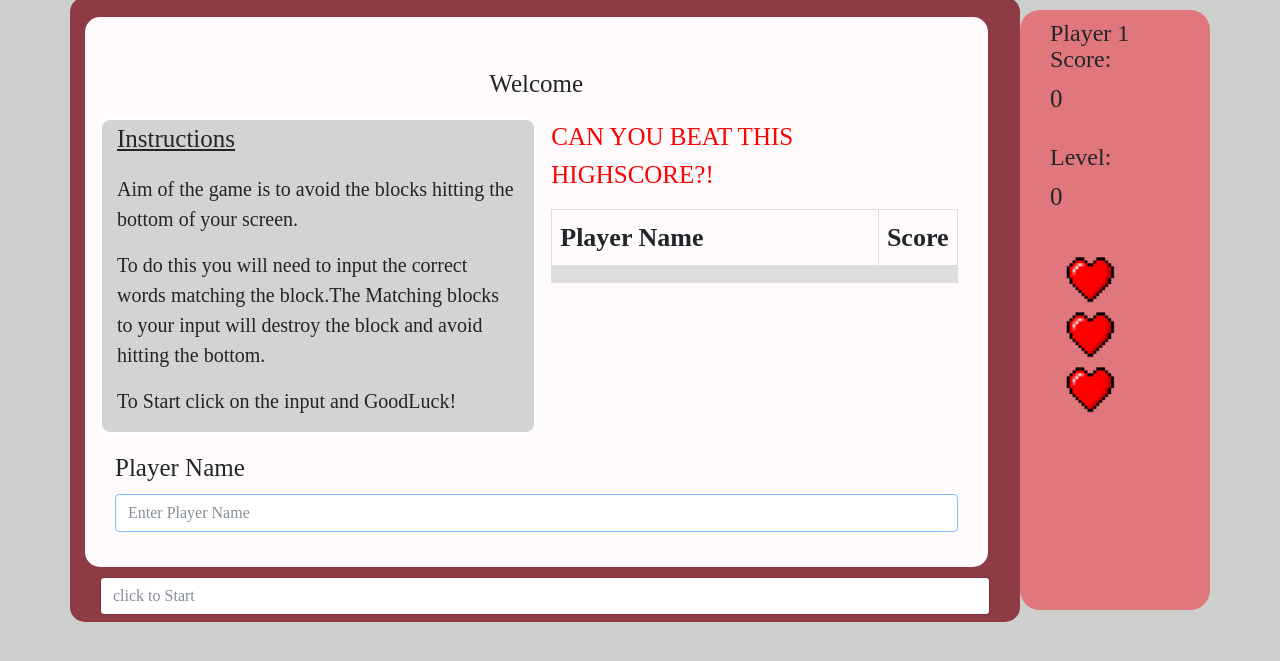
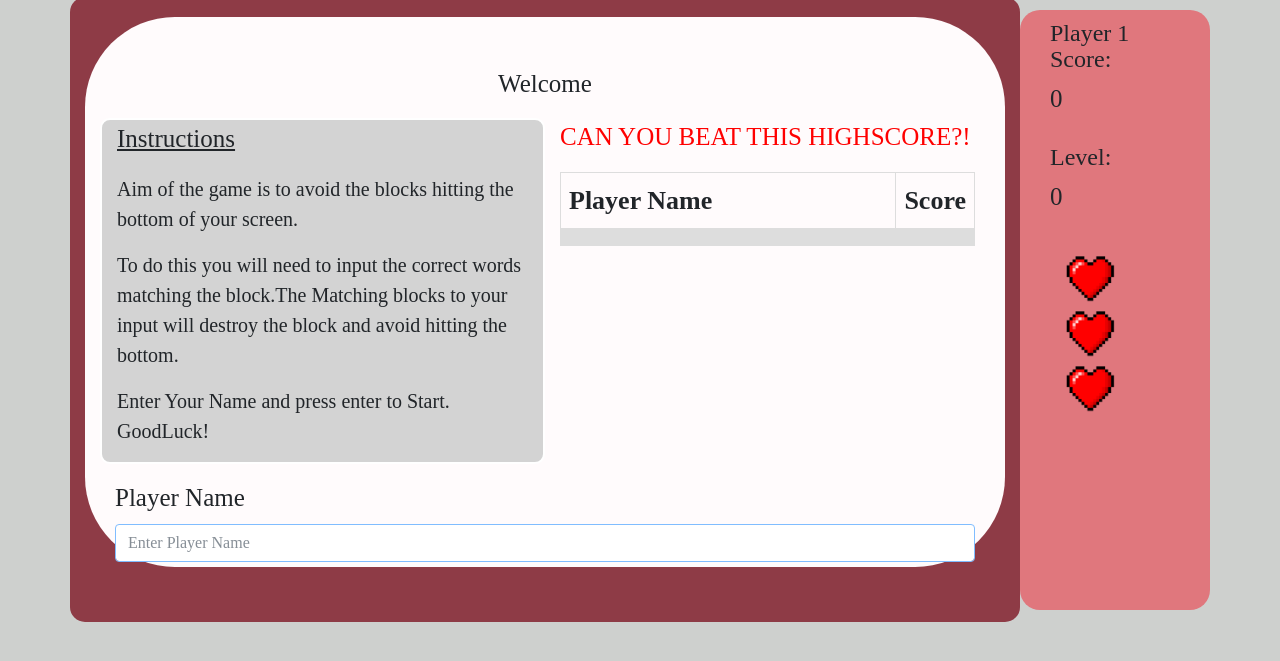
Before and after one commit to Melson012/spartaCoreProject1, a plain HTML site: page index.html in a window 1280 px wide. Shown: the part 101-762 px from the top of the page. Drawn offline with nearby package versions, Linux system fonts and the light colour scheme; a web font is replaced by a local one.

Commit message:
input fixed

```diff
--- a/css/style.css
+++ b/css/style.css
@@ -1,3 +1,10 @@
+.mad {
+	/*background-color: red;*/
+	height:550px;
+	padding-right: 0px;
+
+}
+
 .main{
 	background-color: #8E3B46;
 	/*width: 500px;*/
@@ -37,15 +44,19 @@
 .back{
 	background-color: #FFFBFC;
 	height: 550px;
-	width: 95%;
-	border-radius: 15px;
+	width: 80%;
+	border-radius: 90px;
 	margin-top: 20px;
 	margin-bottom: 5px;
+	padding-right: 20px:
 	position: absolute;
 }
 .userInput{
 	position: absolute;
-	padding-top: 580px;
+	width: 200px;
+	padding-top: 8px;
+	padding-right: 5px;
+
 }
 #b1{
 	background-color: white;
@@ -144,6 +155,7 @@
 .score{
  	border: 2px solid grey;
 }
+
 label{
 	margin-top: 15px;
 }
--- a/index.html
+++ b/index.html
@@ -19,31 +19,38 @@
 		</div>
 	</header>
 	<div class="container">
+
 		<div class="row">
-			<div class="col-sm-10 col-md-10 main">
-				<div class="back" id="canvas">
-					<div class="col-sm-10 col-sm-12 mad">
+
+
+			<div class="col-sm-10 main">
+				<!-- <div class="back" id="canvas"> -->
+					<div class="container back" id="canvas">
+						<div class="row">
+							<div class="col-sm-12 mad">
 								<!-- <div class="box" id="b1" >Red</div> -->
 								<center>
 									<div id="div1" style="width:200px;height:180px;display:none;margin-top:20px;font-size: 50px">READY</div><br>
 									<div id="div2" style="width:200px;height:180px;display:none;margin-top:20px;font-size: 50px">START TYPING</div>
+
+
 								</center>
 								<div class="intro">
-							<div class="col-sm-12 col-sm-12 ">
+									<div class="col-sm-12 ">
 										<p class="welcome"> Welcome</p>
 									</div>
 
 									<div class="container">
 										<div class="row">
-									<div class="col-sm-12 col-md-6 instruct">
+											<div class="col-sm-6 instruct">
 
 													<p class="underline"> Instructions </p>
 													<p class="into">Aim of the game is to avoid the blocks hitting the bottom of your screen.</p>
 													<p class="into">To do this you will need to input the correct words matching the block.The Matching blocks to your input will destroy the block and avoid hitting the bottom.</p>
-											<p class="into">To Start click on the input and GoodLuck!</p>
+													<p class="into">Enter Your Name and press enter to Start. GoodLuck!</p>
 
 											</div>
-									<div class="col-sm-12 col-md-6">
+											<div class="col-sm-6">
 												<div class="Hscore"></div>
 												<table id="myTable">
 												  <tr>
@@ -52,12 +59,11 @@
 												  </tr>
 
 												</table>
-										<p class="storage">
-										<p>
+												<p class="storage"><p>
 											</div>
 										</div>
 									</div>
-							<div class="col-sm-12 col-sm-12 ">
+									<div class="col-sm-12 ">
 										<div class="form-group">
 										    <label>Player Name</label>
 										    <input type="text" class="form-control" id="playerName" placeholder="Enter Player Name">
@@ -65,17 +71,35 @@
 									</div>
 								</div>
 								<!-- <div class="box" id="b1" >Blue</div> -->
+
+
+							</div>
+
+							<div class="col-sm-12 userInput">
+								<input type="text" class="form-control" id="usr" type="submit" placeholder="Type" >
 							</div>
 						</div>
-				<div class="col-sm-12 col-md-12 userInput">
-					<input type="text" class="form-control" id="usr" type="submit" placeholder="click to Start" >
+
+
+
+
+
+
 					</div>
+				<!-- </div> -->
+
+
+
 			</div>
-			<div class="col-sm-12 col-md-2 main1">
+
+
+			<div class="col-sm-2 main1">
+
+
 				<div class="container">
 					<div class="row">
 
-						<div class="col-sm-12 col-md-12">
+						<div class="col-sm-12">
 							<div class="player-1" id="sideBar">
 								<div class="player1">
 									<h4 id="p1S">Player 1 Score:</h4>
@@ -85,7 +109,7 @@
 							</div>
 						</div>
 
-						<div class="col-sm-12 col-md-12">
+						<div class="col-sm-12">
 							<div class="player-2" id="sideBar">
 								<div class="player2 ">
 									<h4 id="p2S">Level:</h4>
@@ -95,8 +119,8 @@
 							</div>
 						</div>
 
-						<div class="col-sm-12 col-md-12">
-							<div class="col-sm-12 col-md-12">
+						<div class="col-sm-12">
+							<div class="col-sm-12">
 
 								<div class="restart" id="sideBar">
 									<div class="player2">
@@ -106,26 +130,15 @@
 								</div>
 
 							</div>
-							<div class="col-sm-12 col-md-12">
-									<!-- <button class="restart1" type="button"><h6>Switch player</h6></button> -->
-										<!-- <button  class="add" type="button">add</button> -->
+							<div class="col-sm-12 lives">
+								<img class="heart1" src="images/pixel_heart.png">
+								<img class="heart2" src="images/pixel_heart.png">
+								<img class="heart3" src="images/pixel_heart.png">
+							</div>
+						</div>
 					</div>
 				</div>
 
-							</div>
-
-							<div class="col-sm-12 col-md-12 lives">
-
-								<img class="heart1" src="images/pixel_heart.png">
-								<img class="heart2" src="images/pixel_heart.png">
-								<img class="heart3" src="images/pixel_heart.png">
-
-							</div>
-
-						</div>
-
-					</div>
-				</div>
 			</div>
 		</div>
 	</div>
--- a/js/main.js
+++ b/js/main.js
@@ -21,20 +21,25 @@ $(function(event){
 	$('#playerName').focus()
 	$nice.css('color','red')
   $nice.appendTo('.Hscore');
+  $('#usr').hide()
 	// $nice.hide()
 	//store()
 
 
-	$("#playerName").keypress(function(event){
-			var keycode = (event.keyCode ? event.keyCode : event.which);
-			if(keycode == '13'){
-				var playerName = (this.value);
-				userNAme = playerName.toString()
-				$('#p1S').html(userNAme)
-				// localCounter+=1;
-				store()
-			}
-	})
+	// $("#playerName").keypress(function(event){
+	// 		var keycode = (event.keyCode ? event.keyCode : event.which);
+	// 		if(keycode == '13'){
+	// 			var playerName = (this.value);
+	// 			userNAme = playerName.toString()
+	// 			$('#p1S').html(userNAme)
+	// 			$('.intro').addClass('st')
+
+	// 			start()
+	// 			// localCounter+=1;
+
+	// 			store()
+	// 		}
+	// })
 // ---------------------------------------------\\
 // Testing:
 // var $buttAdd = $('.add');
@@ -64,12 +69,30 @@ $(function(event){
 	//Introduction/instruction
 	function intro(){
 
-		$('#usr').click(function(event){
-			$('.intro').addClass('st')
+		$("#playerName").keypress(function(event){
+			var keycode = (event.keyCode ? event.keyCode : event.which);
+			if(keycode == '13'){
+				var playerName = (this.value);
+				userNAme = playerName.toString()
+				$('#p1S').html(userNAme)
+				$('.intro').addClass('st')
+				$('#usr').show()
 
-			start()
+				start()
+				// localCounter+=1;
 
+				store()
+			}
 		})
+
+
+
+		// $('#usr').click(function(event){
+		// 	$('.intro').addClass('st')
+
+		// 	start()
+
+		// })
 	}
 	// ---------------------------------------------\\
 	//Running the game
@@ -254,6 +277,7 @@ $(function(event){
 	 		$('.heart2').addClass('h1')
 	 	} else if (lives == 3){
 
+	 		$('#usr').hide()
 	 		$('.heart3').addClass('h1')
 	 		$('.heart2').addClass('h1')
 	 		$('.heart1').addClass('h1')
@@ -264,6 +288,7 @@ $(function(event){
 	 		for (var i = 0; i < 6000; i++){
         window.clearInterval(i);
 	 		}
+
 	 		store()
 	 		$('#playerName').focus()
 	 		location.reload();
@@ -273,7 +298,7 @@ $(function(event){
 	// ---------------------------------------------\\
 	// Local Storage
 	function store(){
-		var userN = localStorage.getItem("player");
+		// var userN = localStorage.getItem("player");
 
 		if (points > localStorage.getItem("score")) {
     		// Store
@@ -291,5 +316,6 @@ $(function(event){
 	// ---------------------------------------------\\
 	//Run the program.
 	intro();
+
 	$('.restart1').hide();
 })
```
Lines whose indentation alone changed are shown as unchanged.
